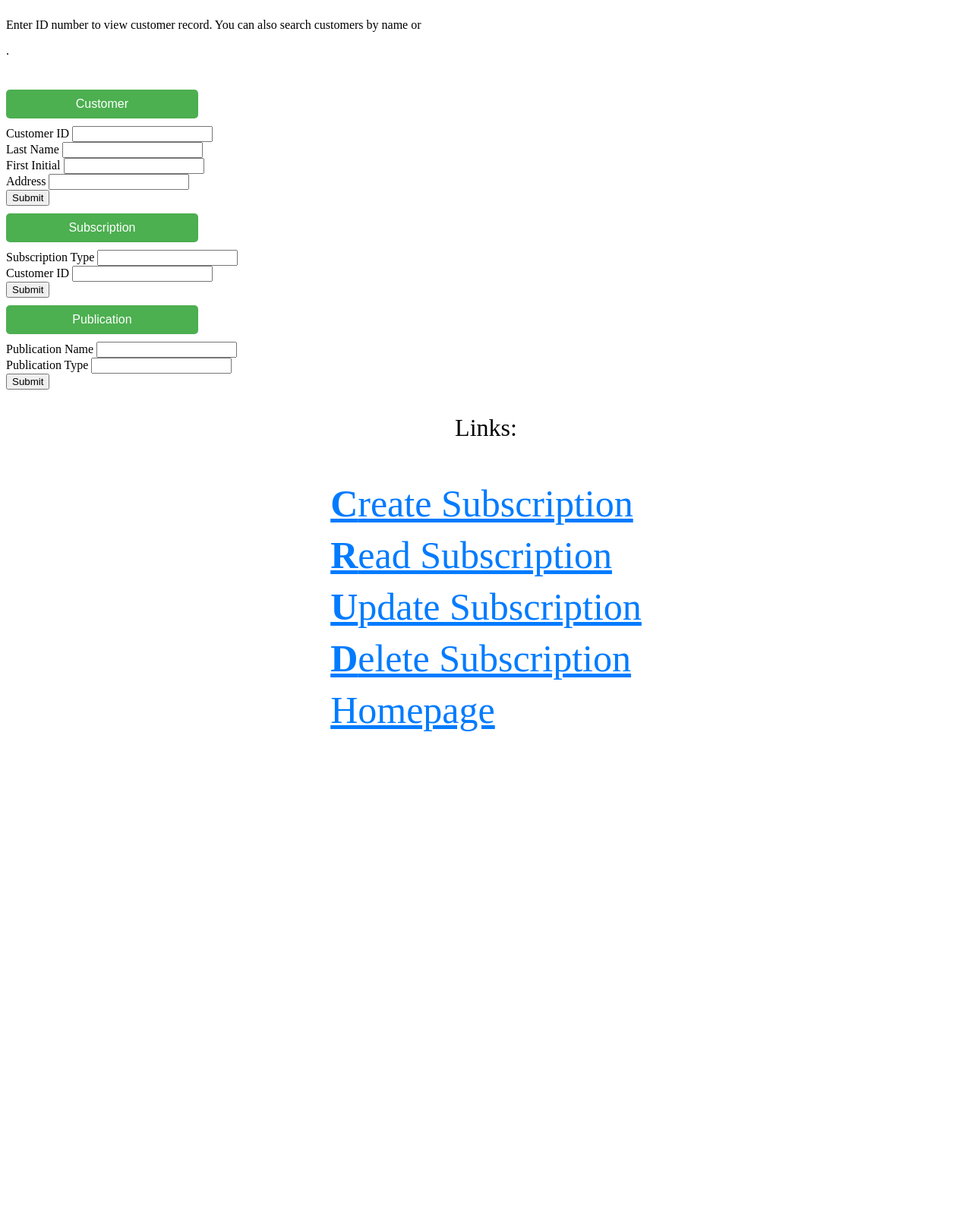
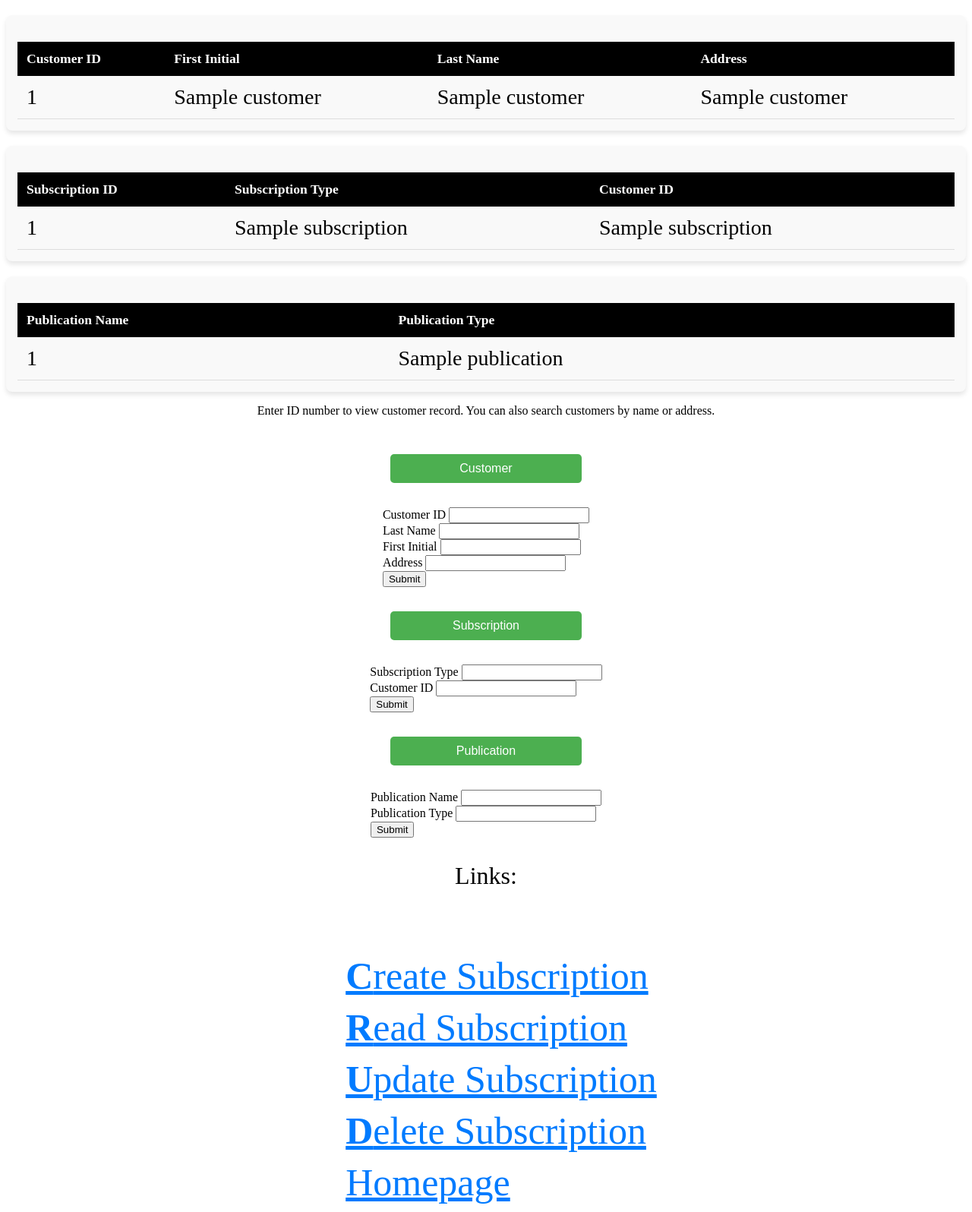
Before and after one commit to anonode/CRUD_App, a Python web app: template app/templates/read.html in a window 1280 px wide. Shown: the whole page at 76% size. Before the commit the page ends 963 px from the top, so only its background shows below. Run offline with Jinja, Linux system fonts and the light colour scheme; the template is opened without the code that fills it: most values are stand-ins (such as "Sample title", 1, 10 or a date in 2020).

Commit message:
read handlers

```diff
--- a/app/static/styles.css
+++ b/app/static/styles.css
@@ -8,11 +8,8 @@
     font-size: 2em;
 }
 
-/* Styling for the link list */
 .link-list {
     list-style-type: none;        /* Removes bullet points */
-    padding-left: 0;              /* Removes left padding */
-    margin: 0;                    /* Removes default margin */
 }
 
 .link-list li {
@@ -21,8 +18,8 @@
 
 .link-list a {
     text-decoration:underline;
-    color: #007bff;               /* Sets the link color */
-    font-size: 50px;              /* Increases font size */
+    color: #007bff;
+    font-size: 50px;
 }
 
 .link-list a:hover {
@@ -64,7 +61,9 @@
 .forms {
     display: flex;
     justify-content: center;
+    align-items: center;
     flex-direction: column;
+    gap: 22px;
 }
 
 .expandButton:hover {
@@ -98,3 +97,58 @@
 textarea {
     height: 100px;
 }
+
+.table-container {
+    margin-top: 20px;
+    padding: 15px;
+    border-radius: 8px;
+    box-shadow: 0 4px 6px rgba(0, 0, 0, 0.1);
+    background-color: #f9f9f9;
+}
+
+table {
+    width: 100%;
+    border-collapse: collapse;
+    margin-top: 20px;
+}
+
+th {
+    background-color: #000000; /* adjust color of table headers*/
+    color: white;     /* text will appear white*/
+    padding: 12px;      /* formatting */
+    text-align: left;
+    font-size: 1.1em;
+}
+
+td {
+    padding: 12px;
+    border-bottom: 1px solid #ddd;
+    text-align: left;
+    font-size: 1.75em;
+}
+
+tr:nth-child(even) {
+    background-color: #f2f2f2;
+}
+
+tr:hover {
+    background-color: #ddd;
+}
+
+.no-data-message {
+    font-size: 1.2em;
+    color: #555;
+    text-align: center;
+    margin-top: 20px;
+    font-style: italic;
+}
+
+.small-table {
+    width: 50%;
+    margin: auto;
+    font-size: 1em;
+}
+
+.small-table td, .small-table th {
+    padding: 10px;
+}
--- a/app/templates/read.html
+++ b/app/templates/read.html
@@ -9,27 +9,102 @@
     <title>Inquiry</title>
 </head>
 <body>
+    {% if customers %}
+        <div class="table-container">
+            <table>
+                <thead>
+                    <tr>
+                        <th>Customer ID</th>
+                        <th>First Initial</th>
+                        <th>Last Name</th>
+                        <th>Address</th>
+                    </tr>
+                </thead>
+                <tbody>
+                    {% for customer in customers %}
+                        <tr>
+                            <td>{{ customer[0] }}</td>
+                            <td>{{ customer[1] }}</td>
+                            <td>{{ customer[2] }}</td>
+                            <td>{{ customer[3] }}</td>
+                        </tr>
+                    {% endfor %}
+                </tbody>
+            </table>
+        </div>
+    {% else %}
+        <p class="no-data-message">No customers found.</p>
+    {% endif %}
+
+    {% if subscriptions %}
+        <div class="table-container">
+            <table>
+                <thead>
+                    <tr>
+                        <th>Subscription ID</th>
+                        <th>Subscription Type</th>
+                        <th>Customer ID</th>
+                    </tr>
+                </thead>
+                <tbody>
+                    {% for subscription in subscriptions %}
+                        <tr>
+                            <td>{{ subscription[0] }}</td>
+                            <td>{{ subscription[1] }}</td>
+                            <td>{{ subscription[2] }}</td>
+                        </tr>
+                    {% endfor %}
+                </tbody>
+            </table>
+        </div>
+    {% else %}
+        <p class="no-data-message">No subscriptions found.</p>
+    {% endif %}
+
+    {% if publications %}
+        <div class="table-container">
+            <table>
+                <thead>
+                    <tr>
+                        <th>Publication Name</th>
+                        <th>Publication Type</th>
+                    </tr>
+                </thead>
+                <tbody>
+                    {% for publication in publications %}
+                        <tr>
+                            <td>{{ publication[0] }}</td>
+                            <td>{{ publication[1] }}</td>
+                        </tr>
+                    {% endfor %}
+                </tbody>
+            </table>
+        </div>
+    {% else %}
+        <p class="no-data-message">No publications found.</p>
+    {% endif %}
+
     <div class="forms">
-        <p>Enter ID number to view customer record. You can also search customers by name or <address></address>.</p>
-        <!--read_customer-->
+        <p>Enter ID number to view customer record. You can also search customers by name or address.</p>
+
         <button class="expandButton" id="form1">Customer</button>
         <div class="content">
-            <form action="{{ url_for('read_customer') }}" method="POST">
+            <form action="{{ url_for('read_customer') }}" method="GET">
                 <label for="Customer_id">Customer ID</label>
                 <input type="number" id="Customer_id" name="Customer_id"><br>
                 <label for="LName">Last Name</label>
-                <input type="text" id="LName" name="LName" required><br>
+                <input type="text" id="LName" name="LName" ><br>
                 <label for="FName">First Initial</label>
-                <input type="text" id="FName" name="FName" required><br>
+                <input type="text" id="FName" name="FName" ><br>
                 <label for="Address">Address</label>
-                <input type="text" id="Address" name="Address" required><br>
+                <input type="text" id="Address" name="Address"><br>
                 <button type="submit">Submit</button>
             </form>
         </div>
-        <!--read_subscription-->
+
         <button class="expandButton" id="form2">Subscription</button>
         <div class="content">
-            <form action="{{ url_for('read_subscription') }}" method="POST">
+            <form action="{{ url_for('read_subscription') }}" method="GET">
                 <label for="SubType">Subscription Type</label>
                 <input type="text" id="SubType" name="SubType"><br>
                 <label for="Customer_id">Customer ID</label>
@@ -38,10 +113,9 @@
             </form>
         </div>
 
-        <!--read_publication-->
         <button class="expandButton" id="form3">Publication</button>
         <div class="content">
-            <form action="{{ url_for('read_publication') }}" method="POST">
+            <form action="{{ url_for('read_publication') }}" method="GET">
                 <label for="PubName">Publication Name</label>
                 <input type="text" id="PubName" name="PubName"><br>
                 <label for="PubType">Publication Type</label>
```
Also changed, not shown: app/app.py (+36 -16 lines).
